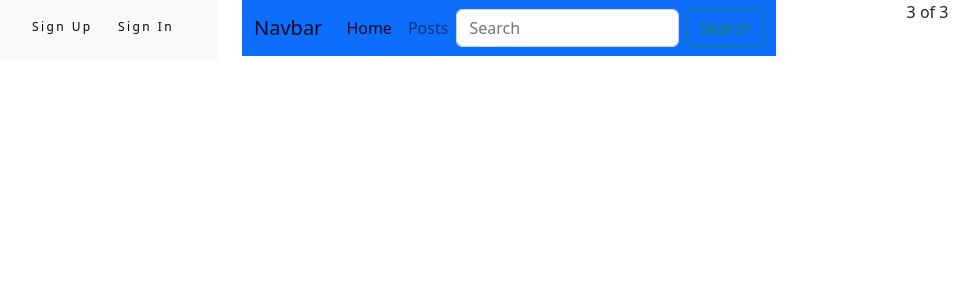
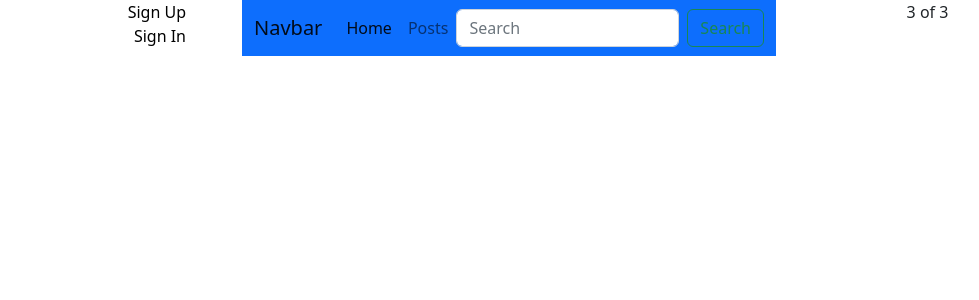
Before and after one commit to TUDublin/code-and-docs-CiananNicolai, a Django app: page /pages/ in a window 1280 px wide. Shown: the top 300 px of the page, without its empty margins (131-1110 px from the left). Run offline with Django 4.2, Linux system fonts and the light colour scheme.

Commit message:
css update

```diff
--- a/code/messagingApp/static/custom.css
+++ b/code/messagingApp/static/custom.css
@@ -16,17 +16,12 @@
 .my_custom_menu ul li {
 	list-style: none;
 	color: #000;
-	letter-spacing: .2em;
-	font-size: 12px;
 	padding-right: 20px;
-	display: inline;
 }
 .my_custom_menu ul li a {
 	text-decoration: none;
 	color: #000;
 	list-style: none;
-	letter-spacing: .2em;
-	font-size: 12px;
 }
 
 .my_custom_div {
--- a/code/messagingApp/templates/base.html
+++ b/code/messagingApp/templates/base.html
@@ -15,9 +15,7 @@
     <div class="container text-center">
       <div class="row">
         <div class="col">
-          <div class="container-fluid bg-light navbar-fixed-top my_top_navbar_div">
             {% include 'top_navbar.html' %}
-          </div>
         </div>
         <div class="col-6">
     {% include 'navbar.html' %}
```
Also changed, not shown: code/messagingApp/db.sqlite3.
